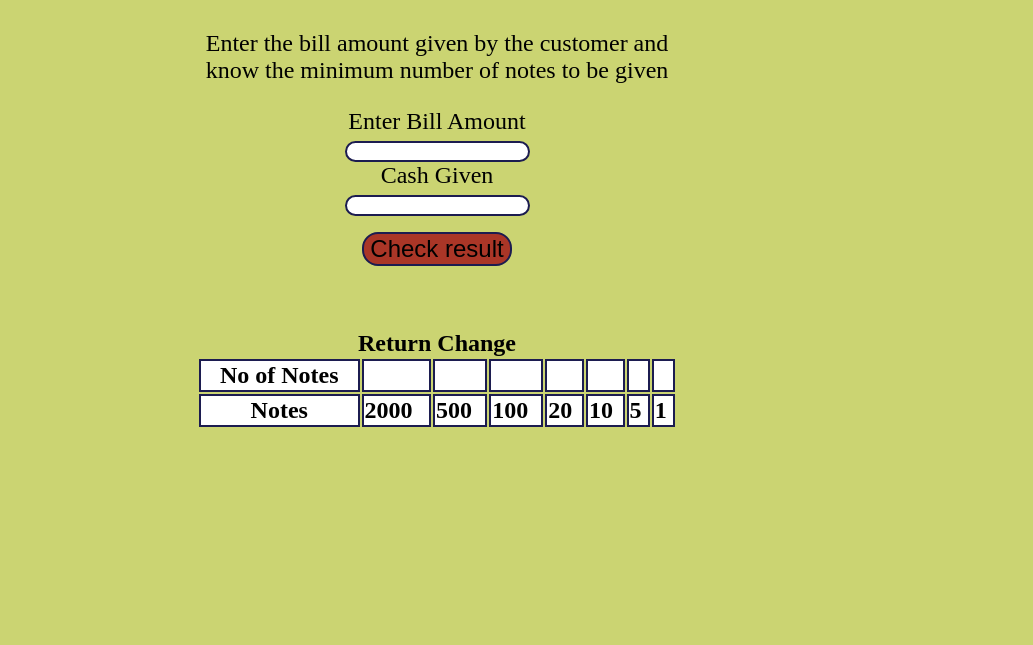
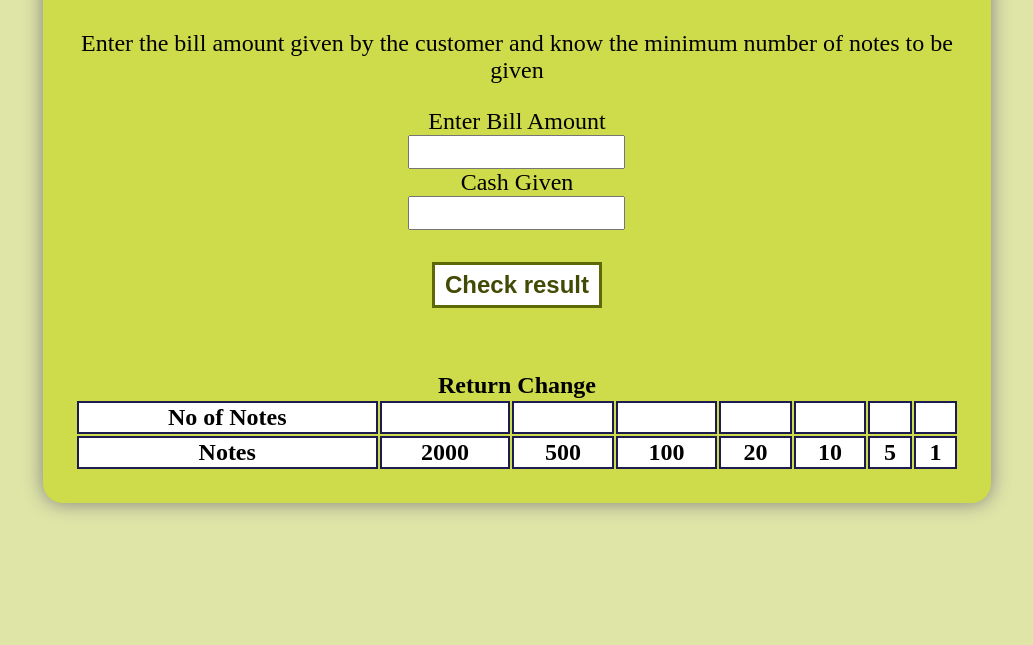
Before and after one commit to Mdnd143/my-cash-register, a plain HTML site: page index.html in a window 1280 px wide. Shown: the part 155-800 px from the top of the page, without its empty margins (123-1156 px from the left). Drawn offline with Linux system fonts and the light colour scheme.

Commit message:
style
style changed

```diff
--- a/index.html
+++ b/index.html
@@ -13,9 +13,9 @@
         <p class="description">Enter the bill amount given by the customer
             and know the minimum number of notes to be given</p>
             <div class="fill"><label for="bill-amount">Enter Bill Amount</label></div>
-                <div class="fill"><input id="bill-amount" type="number"></div>
+                <div><input id="bill-amount" type="number"></div>
                     <div class="fill"><label for="cash-given">Cash Given</label></div>
-                        <div class="fill"><input id="cash-given" type="number"></div>
+                        <div><input id="cash-given" type="number"></div>
                             <div class="fill"> <button id="check-button">Check result</button></div>
             <p id="output"></p>
             <table class="change-table">
--- a/main.css
+++ b/main.css
@@ -1,35 +1,33 @@
 .container{
-    position: absolute;
-    left: 20rem;
-    top: 5rem;
+    width: 70%;
+    margin: 3rem auto;
+    background-color: rgb(206, 220, 75);
+    border-radius: 20px;
+    box-shadow: 0px 0px 20px grey;
+    padding: 2rem;
     display: flex;
     flex-direction: column;
-    width: 60vh;
+    text-align: center;
 }
 body{
-    background-color: rgb(203, 212, 114);
+    background-color: rgb(223, 229, 167);
 }
-#bill-amount{
-    border-radius: 1rem;
-    border: solid 2px rgb(28, 28, 80);
-
-}
-#cash-given{
-    border-radius: 1rem;
-    border: solid 2px rgb(28, 28, 80);
+input{
+    height: 1.5rem;
+    padding: 3px;
+    font-size: medium;
 }
 #check-button{
-    background-color: rgb(170, 54, 39);
-    border-radius: 1rem;
-    border: solid 2px rgb(28, 28, 80);
-    margin-top: 1rem;
-    font-size: 100%;
+    background-color: white;
+    border: 3px solid rgb(95, 105, 4);
+    color: rgb(67, 74, 5);
+    font-size: x-large;
+    font-weight: bold;
+    padding: 6px 10px;
+    margin-top: 2rem;
+    cursor: pointer;
 }
-#notes, .no-of-notes{
-    border: solid 2px rgb(28, 28, 80);
-    background-color: white;
-}
-.change-return{
+#notes, .no-of-notes,.change-return{
     border: solid 2px rgb(28, 28, 80);
     background-color: white;
 }
@@ -60,3 +58,13 @@ table{
 .output-area{
     background-color: white;
 }
+@media (max-width:400px) {
+    table{
+        font-weight: normal;
+        font-size: 100%;
+    }
+    .fill{
+        font-size: 100%;
+        text-align: center;
+    }
+}
```
